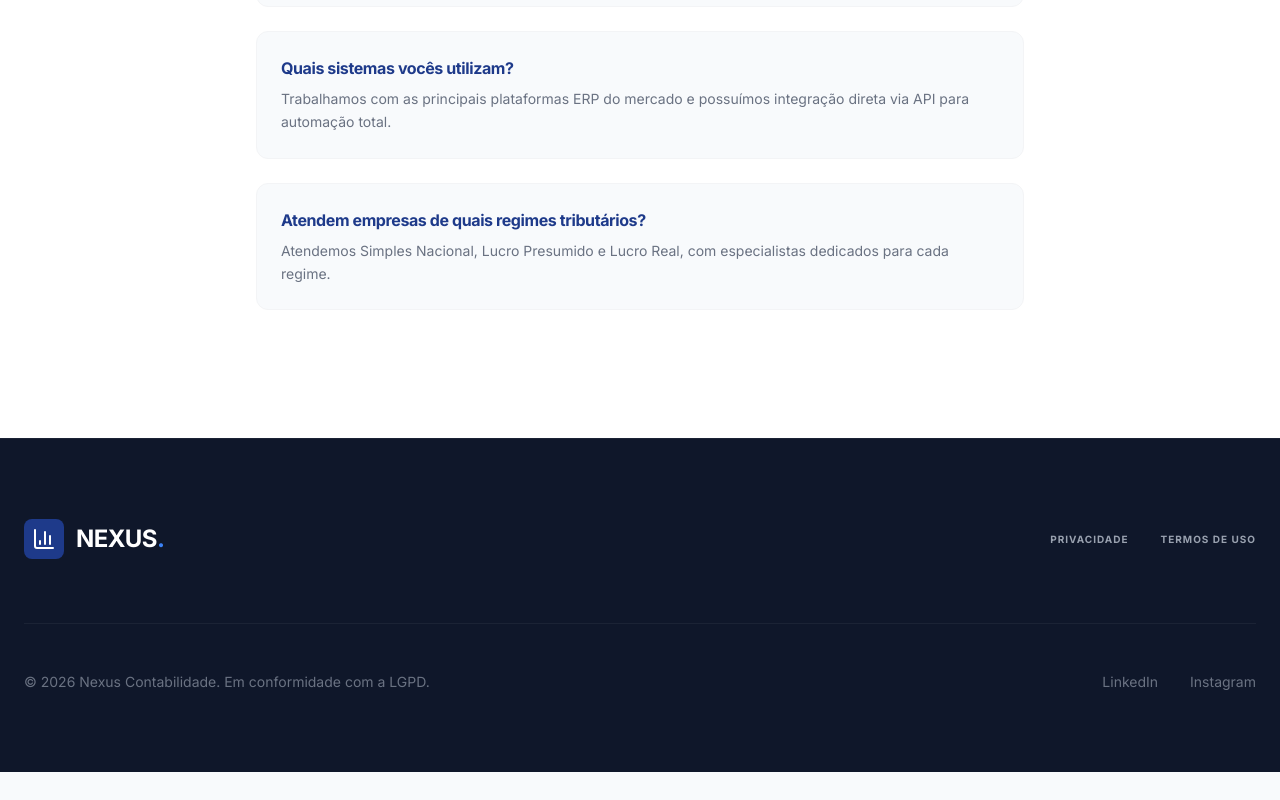
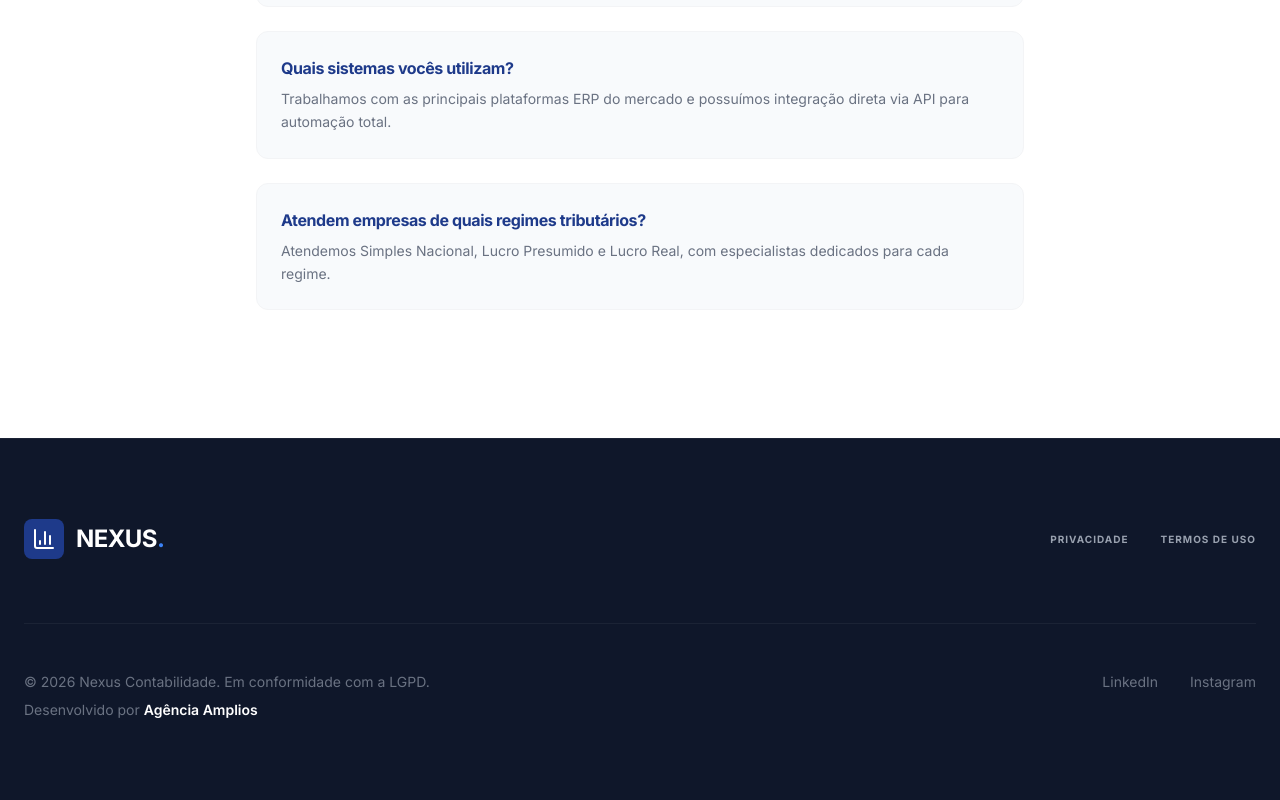
Before and after one commit to ampliosagency/template-nexus-contabil, a React (Vite) app: page / in a window 1280 px wide. Shown: the part 4870-5670 px from the top of the page. Before the commit the page ends 5642 px from the top, so only its background shows below. Built offline with nearby package versions, Linux system fonts and the light colour scheme.

Commit message:
Remove referências a IA do template

```diff
--- a/src/App.tsx
+++ b/src/App.tsx
@@ -150,7 +150,20 @@
         </div>
 
         <div className="grid md:grid-cols-2 gap-12 pt-12 border-t border-white/5 text-gray-500 text-sm">
-          <p>© {new Date().getFullYear()} Nexus Contabilidade. Em conformidade com a LGPD.</p>
+          <div className="space-y-2">
+            <p>© {new Date().getFullYear()} Nexus Contabilidade. Em conformidade com a LGPD.</p>
+            <p>
+              Desenvolvido por{' '}
+              <a
+                href="https://agenciaamplios.com.br"
+                target="_blank"
+                rel="noreferrer"
+                className="font-semibold text-white hover:text-accent-blue transition-colors"
+              >
+                Agência Amplios
+              </a>
+            </p>
+          </div>
           <div className="flex md:justify-end gap-8">
             <a href="#" className="hover:text-white transition-colors">LinkedIn</a>
             <a href="#" className="hover:text-white transition-colors">Instagram</a>
```
Also changed, not shown: 1 other file (tests, documents, lock files or other folders).
